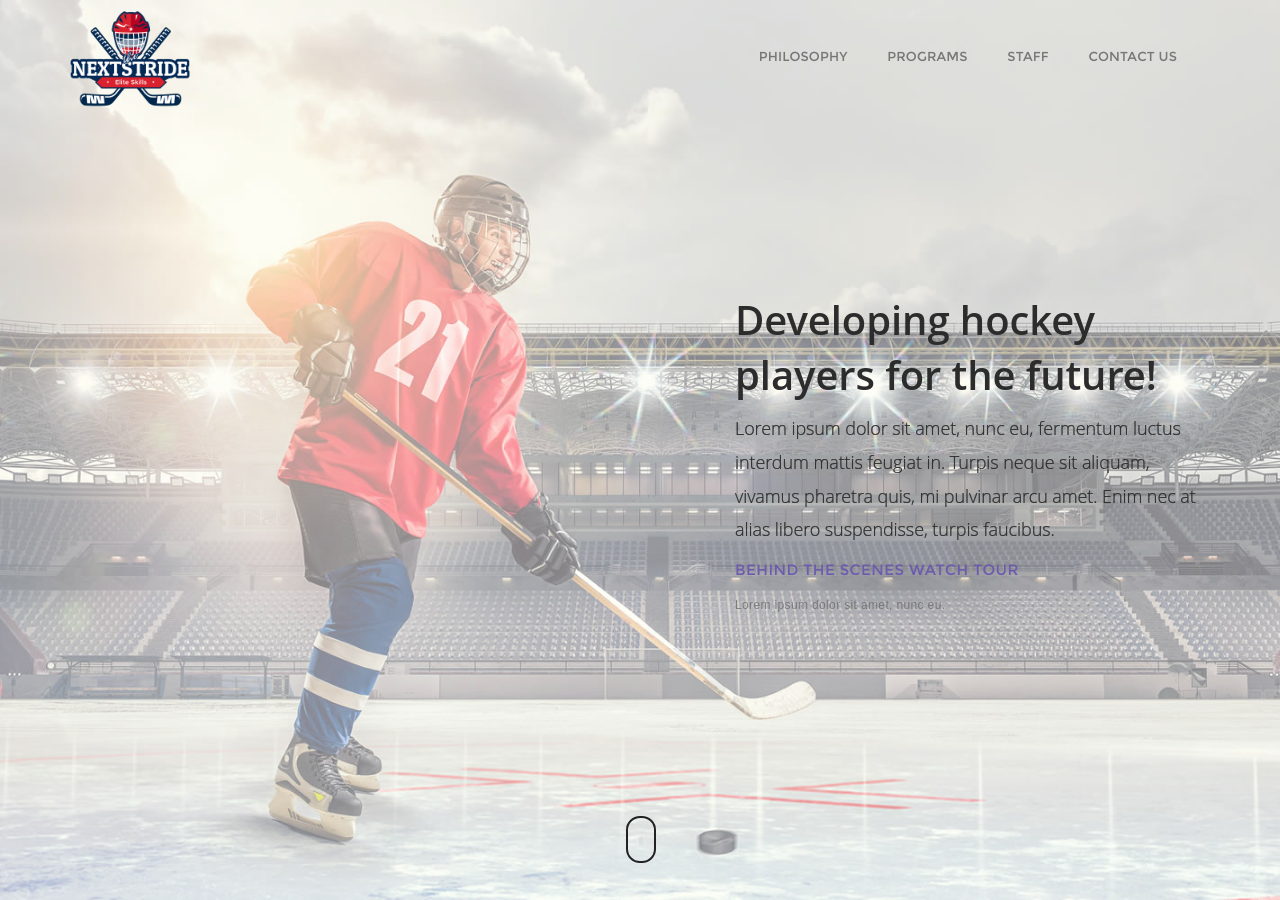
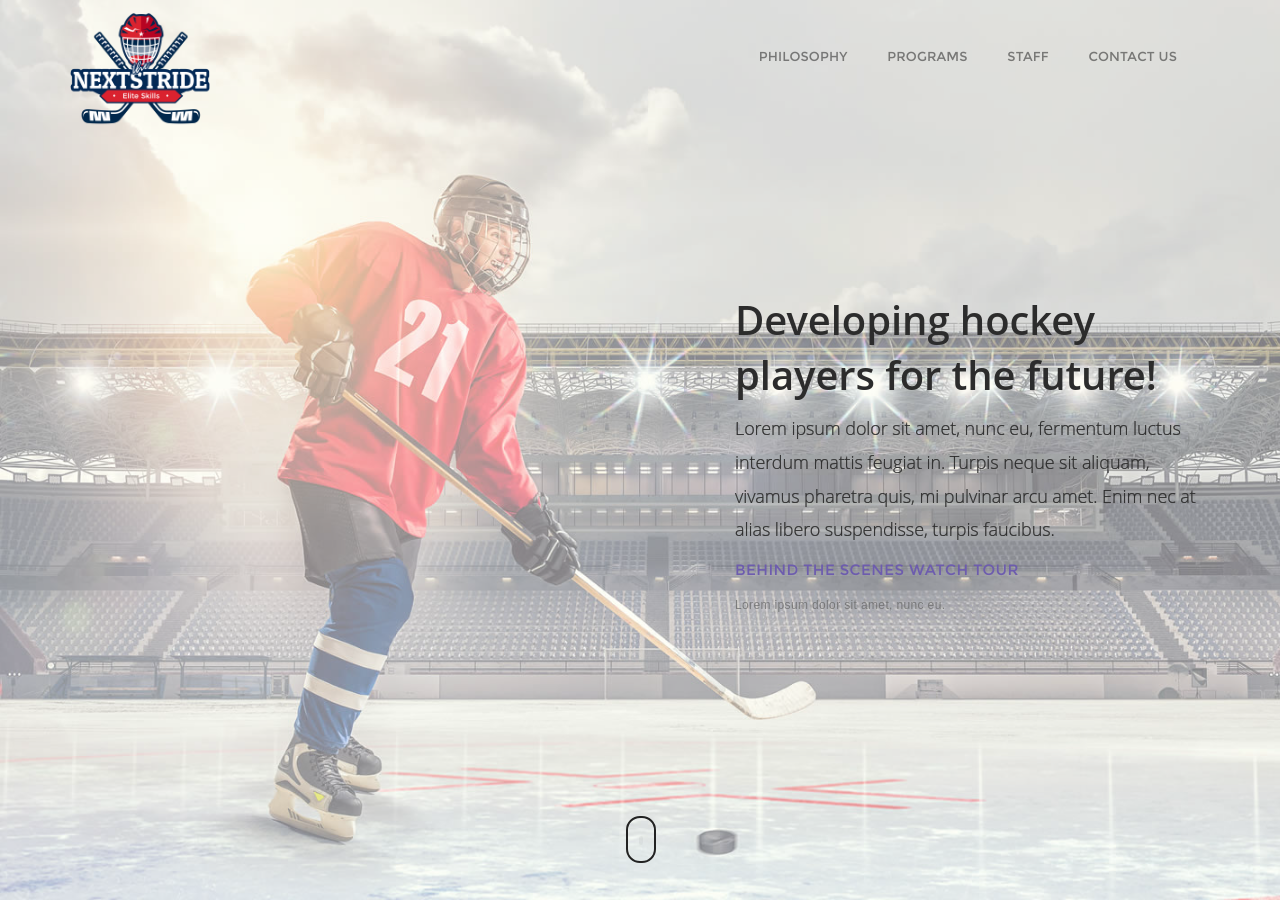
Before and after one commit to jherrington/tns, a Jekyll site: the page built from index.html, in a window 1280 px wide and 900 px high. Built offline with Jekyll 4.4.1, drawn with Linux system fonts in a browser that asks for light colours; some web fonts are replaced.

Commit message:
enlarged logo

```diff
--- a/_includes/header.html
+++ b/_includes/header.html
@@ -6,7 +6,7 @@
 			<!-- .header-inner Allows to vertically Align elements to the Center-->
 			<div class="header-inner">
 				<!-- BEGIN LOGO -->
-				<a href="/"><img src="/assets/images/tns-logo.png" height="120"  class="logo" alt=""></a>
+				<a href="/"><img src="/assets/images/tns-logo.png" height="140"  class="logo" alt=""></a>
 				<a href="/"><img src="/assets/images/logo-name.png" height="40"  class="alt" alt=""></a>
 			</div>
 		</div>
```
